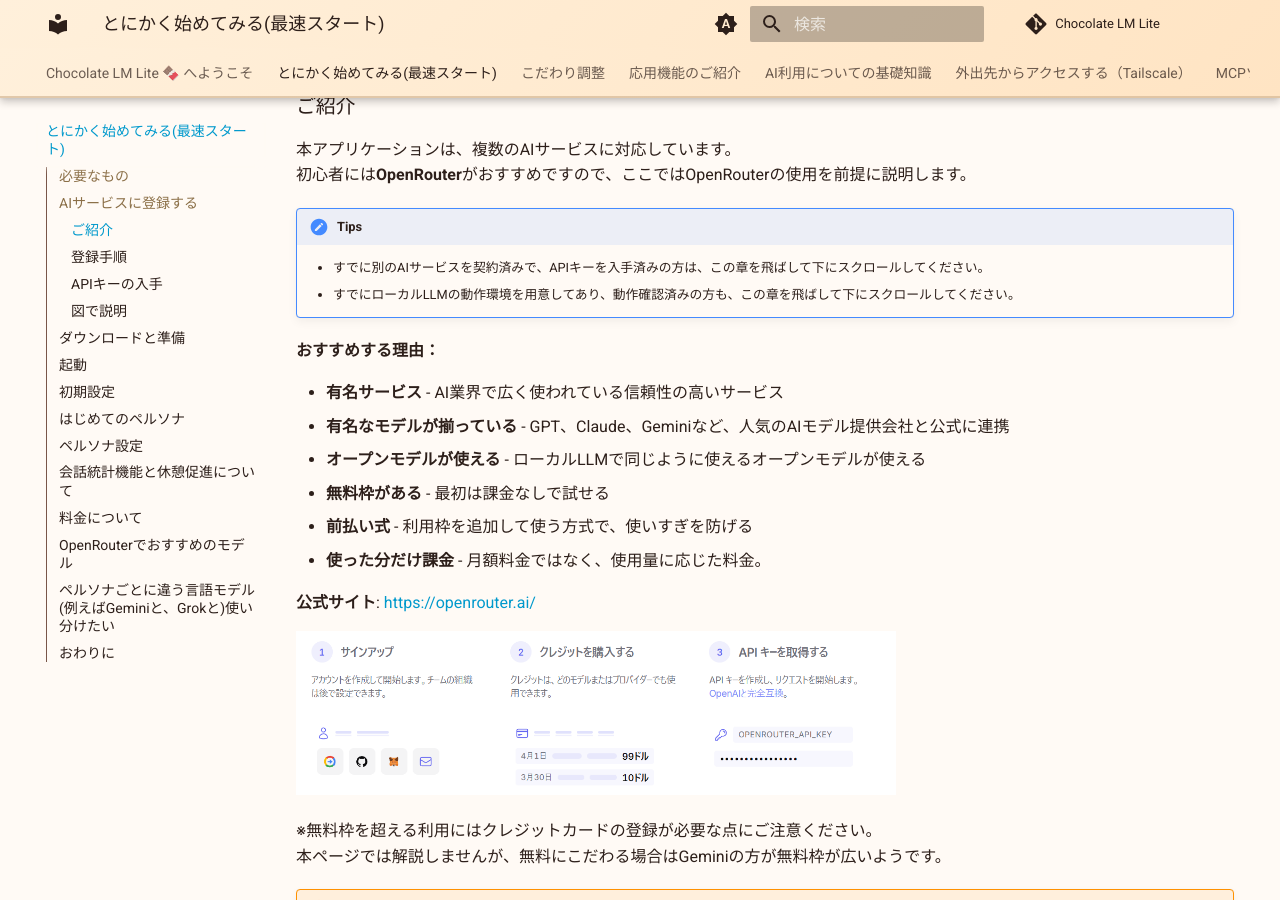
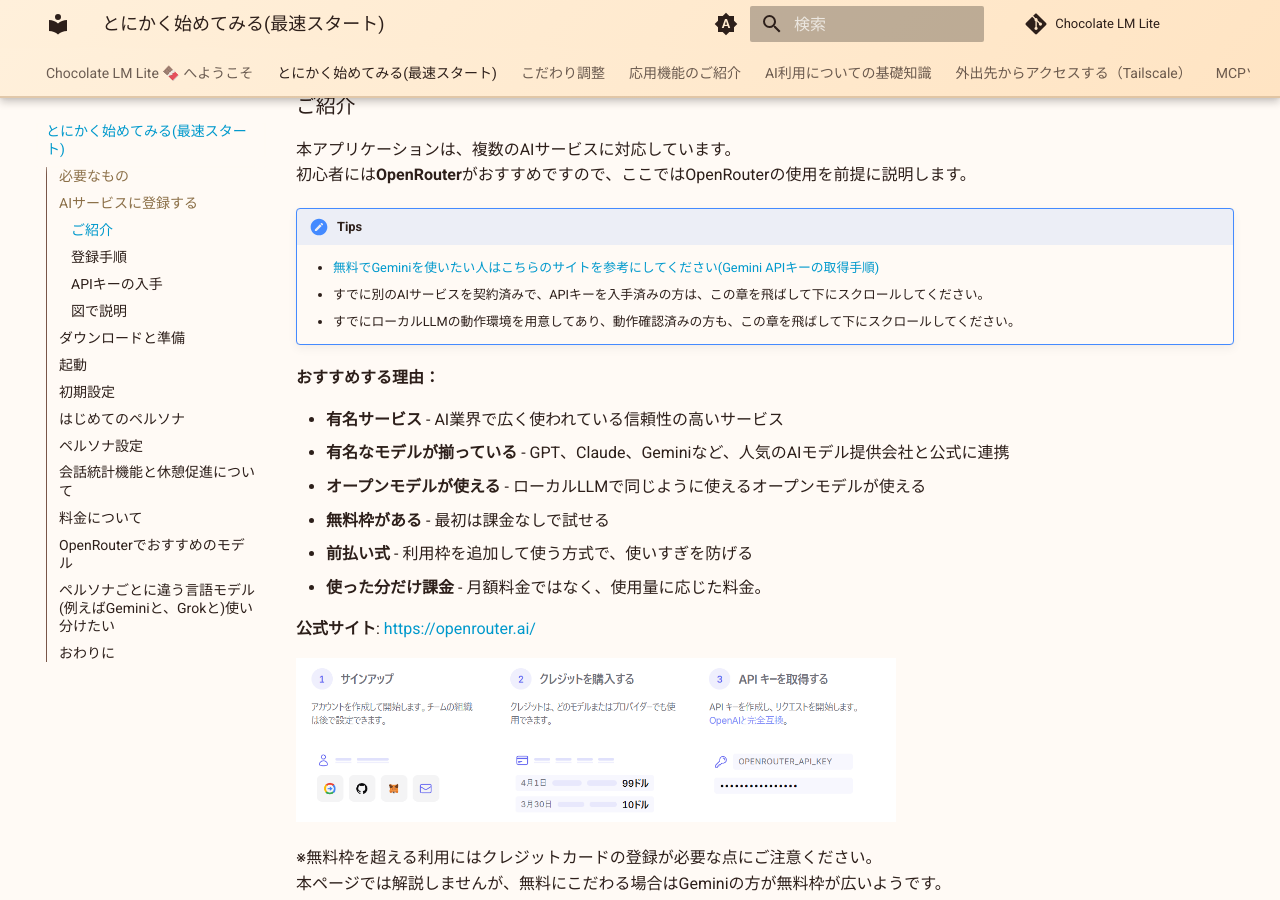
Before and after one commit to gpsnmeajp/chocolatelmlitedoc, an MkDocs documentation site: the page built from docs/1_get-started.md, in a window 1280 px wide and 900 px high, scrolled down 473 px. Built offline with MkDocs 1.6.1 and Material for MkDocs 9.7.7, drawn with Linux system fonts in a browser that asks for light colours; comment, search, counter and statistics services are not loaded.

Commit message:
Gemini追記

```diff
--- a/docs/1_get-started.md
+++ b/docs/1_get-started.md
@@ -15,6 +15,7 @@
 初心者には**OpenRouter**がおすすめですので、ここではOpenRouterの使用を前提に説明します。
 
 !!! tips
+    + [無料でGeminiを使いたい人はこちらのサイトを参考にしてください(Gemini APIキーの取得手順)](https://note.com/yuki_tech/n/n39b01723c409)
     + すでに別のAIサービスを契約済みで、APIキーを入手済みの方は、この章を飛ばして下にスクロールしてください。
     + すでにローカルLLMの動作環境を用意してあり、動作確認済みの方も、この章を飛ばして下にスクロールしてください。
 
```
